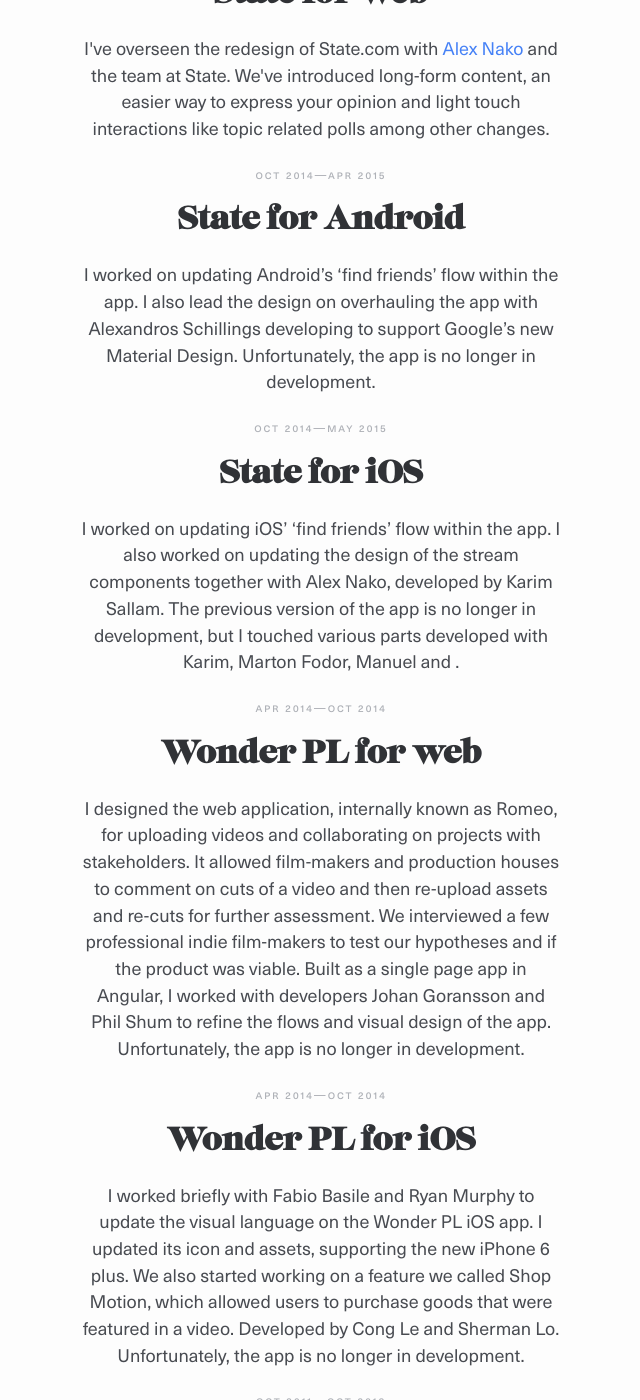
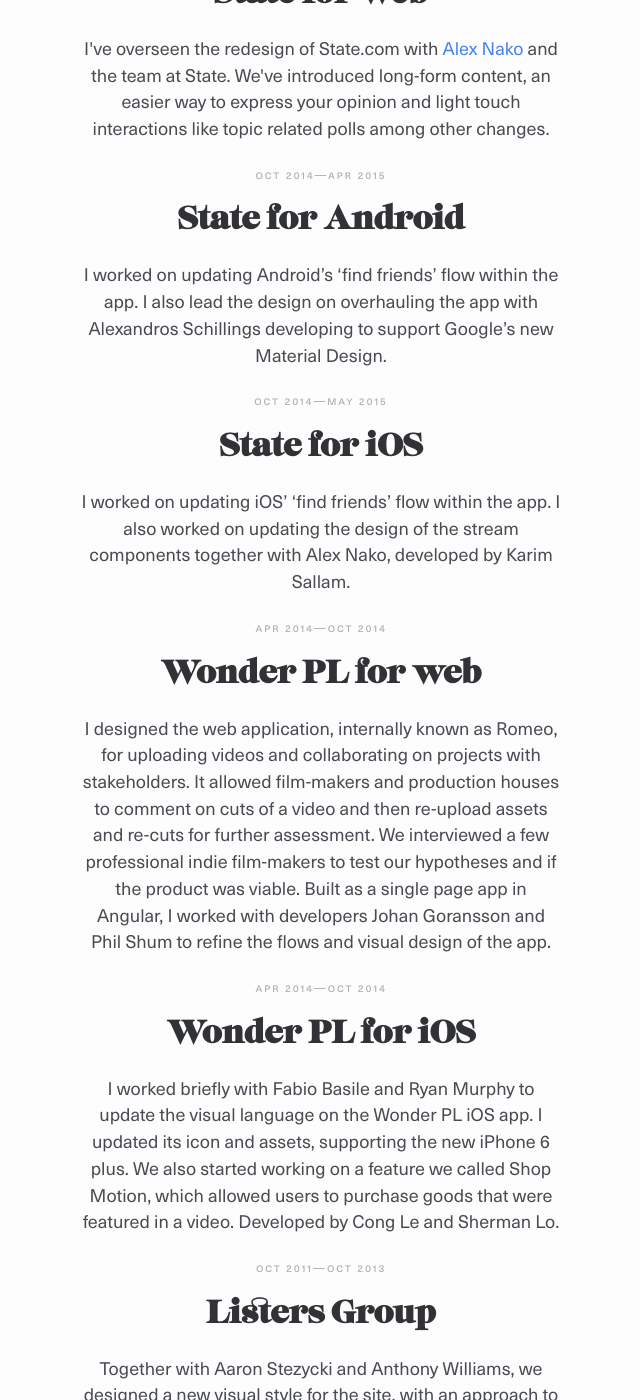
Before and after one commit to mr-stezz/mr-stezz.github.io, a Jekyll site: the page built from index.html, in a window 1280 px wide and 1400 px high, scrolled down 212 px. Shown: the whole window, without its empty margins (319-959 px from the left). Built offline with Jekyll 4.4.1, drawn with Linux system fonts in a browser that asks for light colours; Markdown is read by kramdown in place of the engine named in the settings; the list of posts is cut into pages by our own code.

Commit message:
Remove parts of the copy

```diff
--- a/index.html
+++ b/index.html
@@ -11,22 +11,22 @@
   <section class="text-col">
     <p class="heading  page-subtitle  no-spacing  t--center">Oct 2014&mdash;Apr 2015</p>
     <h2 class="heading  alpha  page-title">State for Android</h2>
-    <p class="t--center">I worked on updating Android&rsquo;s &lsquo;find friends&rsquo; flow within the app. I also lead the design on overhauling the app with Alexandros Schillings developing to support Google&rsquo;s new Material Design. Unfortunately, the app is no longer in development.</p>
+    <p class="t--center">I worked on updating Android&rsquo;s &lsquo;find friends&rsquo; flow within the app. I also lead the design on overhauling the app with Alexandros Schillings developing to support Google&rsquo;s new Material Design.</p>
   </section>
   <section class="text-col">
     <p class="heading  page-subtitle  no-spacing  t--center">Oct 2014&mdash;May 2015</p>
     <h2 class="heading  alpha  page-title">State for iOS</h2>
-    <p class="t--center">I worked on updating iOS&rsquo; &lsquo;find friends&rsquo; flow within the app. I also worked on updating the design of the stream components together with Alex Nako, developed by Karim Sallam. The previous version of the app is no longer in development, but I touched various parts developed with Karim, Marton Fodor, Manuel and .</p>
+    <p class="t--center">I worked on updating iOS&rsquo; &lsquo;find friends&rsquo; flow within the app. I also worked on updating the design of the stream components together with Alex Nako, developed by Karim Sallam.</p>
   </section>
   <section class="text-col">
     <p class="heading  page-subtitle  no-spacing  t--center">Apr 2014&mdash;Oct 2014</p>
     <h2 class="heading  alpha  page-title">Wonder PL for web</h2>
-    <p class="t--center">I designed the web application, internally known as Romeo, for uploading videos and collaborating on projects with stakeholders. It allowed film-makers and production houses to comment on cuts of a video and then re-upload assets and re-cuts for further assessment. We interviewed a few professional indie film-makers to test our hypotheses and if the product was viable. Built as a single page app in Angular, I worked with developers Johan Goransson and Phil Shum to refine the flows and visual design of the app. Unfortunately, the app is no longer in development.</p>
+    <p class="t--center">I designed the web application, internally known as Romeo, for uploading videos and collaborating on projects with stakeholders. It allowed film-makers and production houses to comment on cuts of a video and then re-upload assets and re-cuts for further assessment. We interviewed a few professional indie film-makers to test our hypotheses and if the product was viable. Built as a single page app in Angular, I worked with developers Johan Goransson and Phil Shum to refine the flows and visual design of the app.</p>
   </section>
   <section class="text-col">
     <p class="heading  page-subtitle  no-spacing  t--center">Apr 2014&mdash;Oct 2014</p>
     <h2 class="heading  alpha  page-title">Wonder PL for iOS</h2>
-    <p class="t--center">I worked briefly with Fabio Basile and Ryan Murphy to update the visual language on the Wonder PL iOS app. I updated its icon and assets, supporting the new iPhone 6 plus. We also started working on a feature we called Shop Motion, which allowed users to purchase goods that were featured in a video. Developed by Cong Le and Sherman Lo. Unfortunately, the app is no longer in development.</p>
+    <p class="t--center">I worked briefly with Fabio Basile and Ryan Murphy to update the visual language on the Wonder PL iOS app. I updated its icon and assets, supporting the new iPhone 6 plus. We also started working on a feature we called Shop Motion, which allowed users to purchase goods that were featured in a video. Developed by Cong Le and Sherman Lo.</p>
   </section>
   <section class="text-col">
     <p class="heading  page-subtitle  no-spacing  t--center">Oct 2011&mdash;Oct 2013</p>
```
